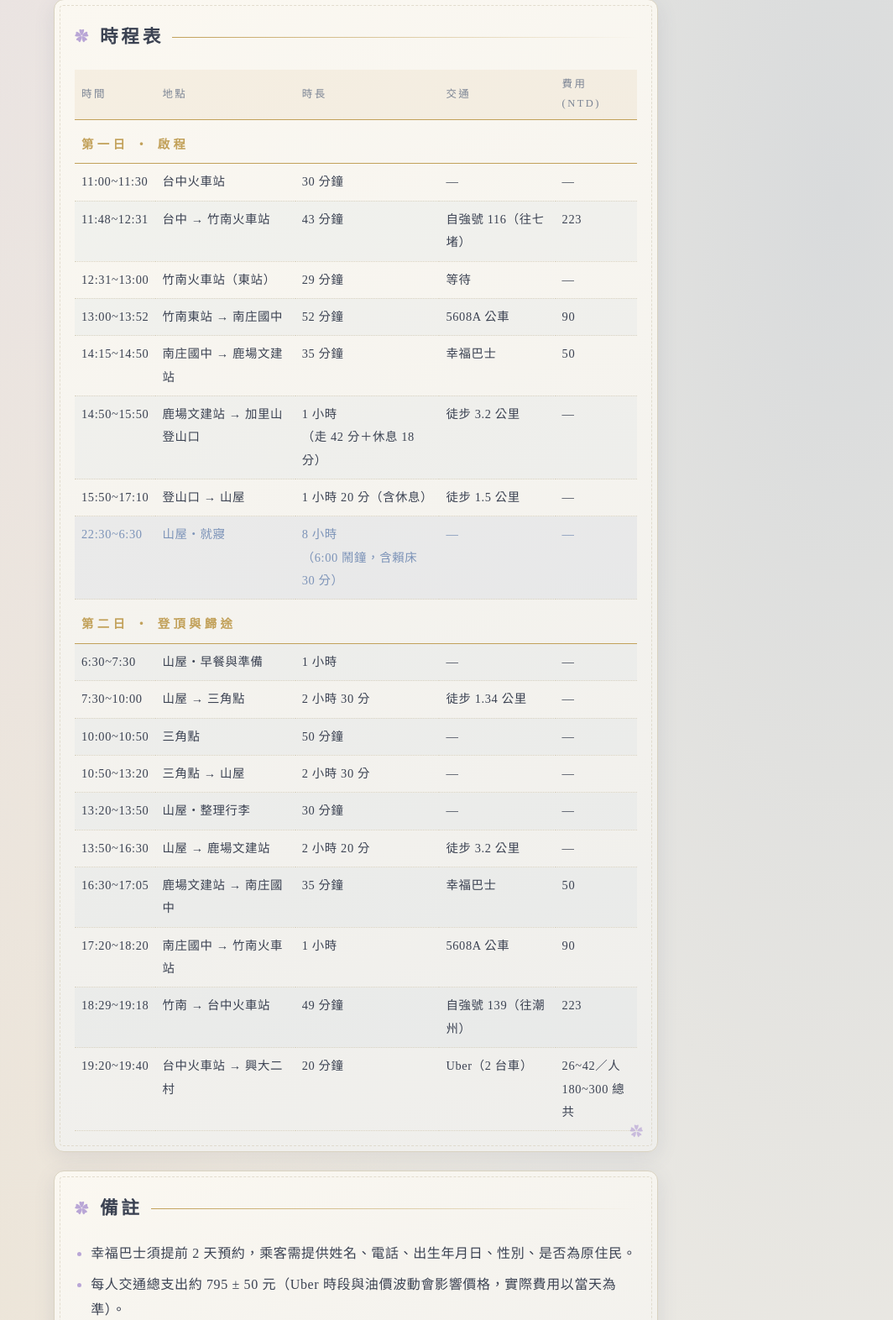
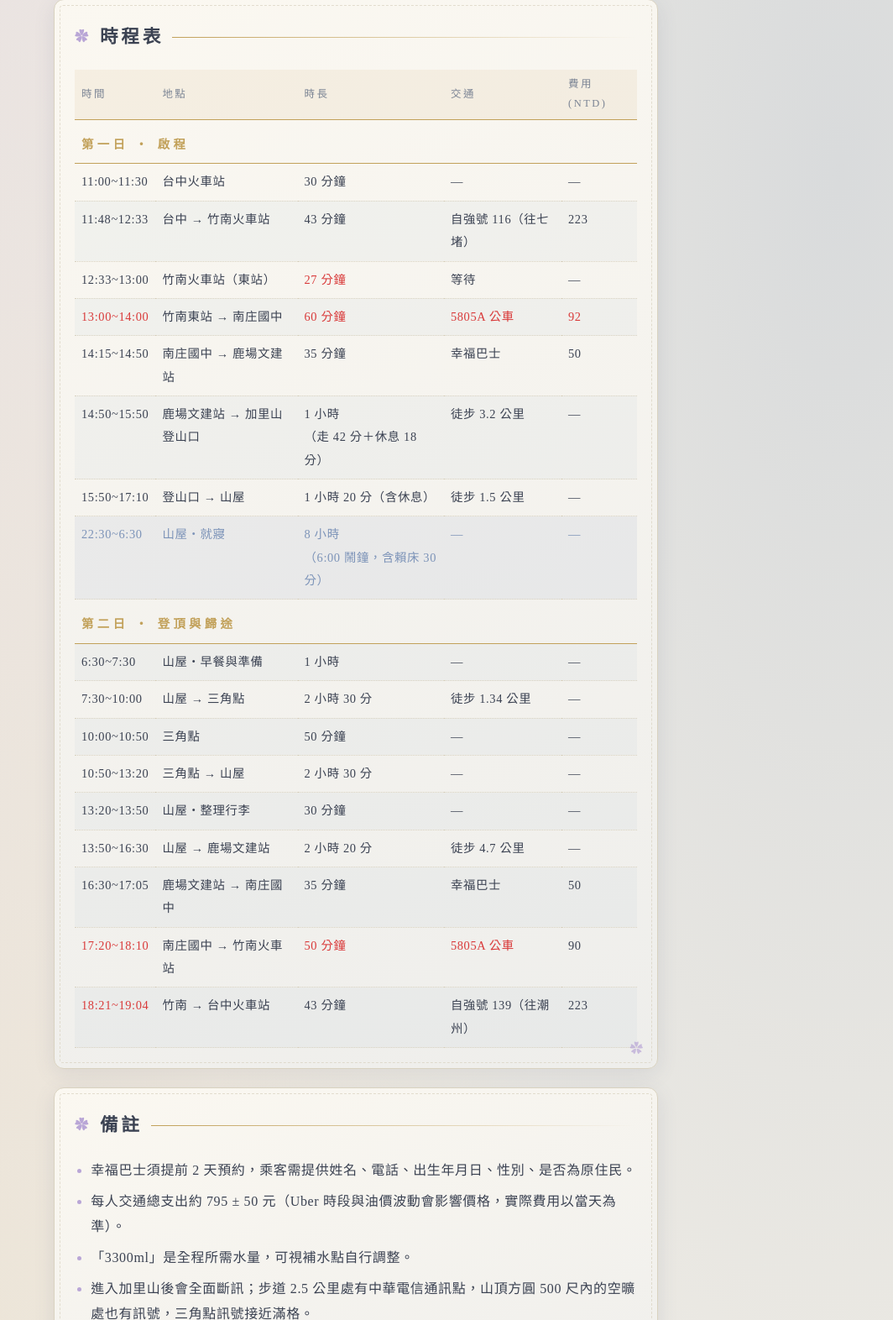
Before and after one commit to Maverick-Chiang/Mt.Jiali-Foreigner1-, a plain HTML site: page index.html in a window 1280 px wide. Shown: the part 1666-3238 px from the top of the page at 84% size, without its empty margins (216-1280 px from the left). Drawn offline with Linux system fonts and the light colour scheme.

Commit message:
Add files via upload

```diff
--- a/index.html
+++ b/index.html
@@ -45,6 +45,9 @@ h3{font-size:.9rem;color:var(--accent);font-weight:600;letter-spacing:.25em;marg
 .quote{text-align:center;color:var(--sub);font-size:.9rem;margin:40px 0 0;font-style:italic}
 body{background:radial-gradient(ellipse at 12% 0%,rgba(185,166,214,.24),transparent 55%),radial-gradient(ellipse at 95% 38%,rgba(124,147,184,.22),transparent 50%),radial-gradient(ellipse at 8% 85%,rgba(194,161,90,.14),transparent 50%),var(--bg)}
 .hero{overflow:hidden}
+.r{color:#d93a3a!important}
+@media (prefers-color-scheme:dark){:root:not([data-theme="light"]) .r{color:#ff7b7b!important}}
+:root[data-theme="dark"] .r{color:#ff7b7b!important}
 .hero::before{content:"";position:absolute;inset:-10%;background:radial-gradient(ellipse at 30% 75%,rgba(255,255,255,.32),transparent 60%);animation:mist 16s ease-in-out infinite alternate}
 @keyframes mist{to{transform:translateX(10%) scale(1.12);opacity:.5}}
 .divider{display:flex;align-items:center;gap:14px;letter-spacing:.4em}
@@ -113,9 +116,9 @@ tr.day td{font-size:12.5px;letter-spacing:.2em}
 <tr><th>時間</th><th>地點</th><th>時長</th><th>交通</th><th>費用 (NTD)</th></tr>
 <tr class="day"><td colspan="5">第一日 ・ 啟程</td></tr>
 <tr><td>11:00~11:30</td><td>台中火車站</td><td>30 分鐘</td><td>—</td><td>—</td></tr>
-<tr><td>11:48~12:31</td><td>台中 → 竹南火車站</td><td>43 分鐘</td><td>自強號 116（往七堵）</td><td>223</td></tr>
-<tr><td>12:31~13:00</td><td>竹南火車站（東站）</td><td>29 分鐘</td><td>等待</td><td>—</td></tr>
-<tr><td>13:00~13:52</td><td>竹南東站 → 南庄國中</td><td>52 分鐘</td><td>5608A 公車</td><td>90</td></tr>
+<tr><td>11:48~12:33</td><td>台中 → 竹南火車站</td><td>43 分鐘</td><td>自強號 116（往七堵）</td><td>223</td></tr>
+<tr><td>12:33~13:00</td><td>竹南火車站（東站）</td><td class="r">27 分鐘</td><td>等待</td><td>—</td></tr>
+<tr><td class="r">13:00~14:00</td><td>竹南東站 → 南庄國中</td><td class="r">60 分鐘</td><td class="r">5805A 公車</td><td class="r">92</td></tr>
 <tr><td>14:15~14:50</td><td>南庄國中 → 鹿場文建站</td><td>35 分鐘</td><td>幸福巴士</td><td>50</td></tr>
 <tr><td>14:50~15:50</td><td>鹿場文建站 → 加里山登山口</td><td>1 小時<br>（走 42 分＋休息 18 分）</td><td>徒步 3.2 公里</td><td>—</td></tr>
 <tr><td>15:50~17:10</td><td>登山口 → 山屋</td><td>1 小時 20 分（含休息）</td><td>徒步 1.5 公里</td><td>—</td></tr>
@@ -126,11 +129,10 @@ tr.day td{font-size:12.5px;letter-spacing:.2em}
 <tr><td>10:00~10:50</td><td>三角點</td><td>50 分鐘</td><td>—</td><td>—</td></tr>
 <tr><td>10:50~13:20</td><td>三角點 → 山屋</td><td>2 小時 30 分</td><td>—</td><td>—</td></tr>
 <tr><td>13:20~13:50</td><td>山屋・整理行李</td><td>30 分鐘</td><td>—</td><td>—</td></tr>
-<tr><td>13:50~16:30</td><td>山屋 → 鹿場文建站</td><td>2 小時 20 分</td><td>徒步 3.2 公里</td><td>—</td></tr>
+<tr><td>13:50~16:30</td><td>山屋 → 鹿場文建站</td><td>2 小時 20 分</td><td>徒步 4.7 公里</td><td>—</td></tr>
 <tr><td>16:30~17:05</td><td>鹿場文建站 → 南庄國中</td><td>35 分鐘</td><td>幸福巴士</td><td>50</td></tr>
-<tr><td>17:20~18:20</td><td>南庄國中 → 竹南火車站</td><td>1 小時</td><td>5608A 公車</td><td>90</td></tr>
-<tr><td>18:29~19:18</td><td>竹南 → 台中火車站</td><td>49 分鐘</td><td>自強號 139（往潮州）</td><td>223</td></tr>
-<tr><td>19:20~19:40</td><td>台中火車站 → 興大二村</td><td>20 分鐘</td><td>Uber（2 台車）</td><td>26~42／人<br>180~300 總共</td></tr>
+<tr><td class="r">17:20~18:10</td><td>南庄國中 → 竹南火車站</td><td class="r">50 分鐘</td><td class="r">5805A 公車</td><td>90</td></tr>
+<tr><td class="r">18:21~19:04</td><td>竹南 → 台中火車站</td><td>43 分鐘</td><td>自強號 139（往潮州）</td><td>223</td></tr>
 </table></div>
 </section>
 
```
